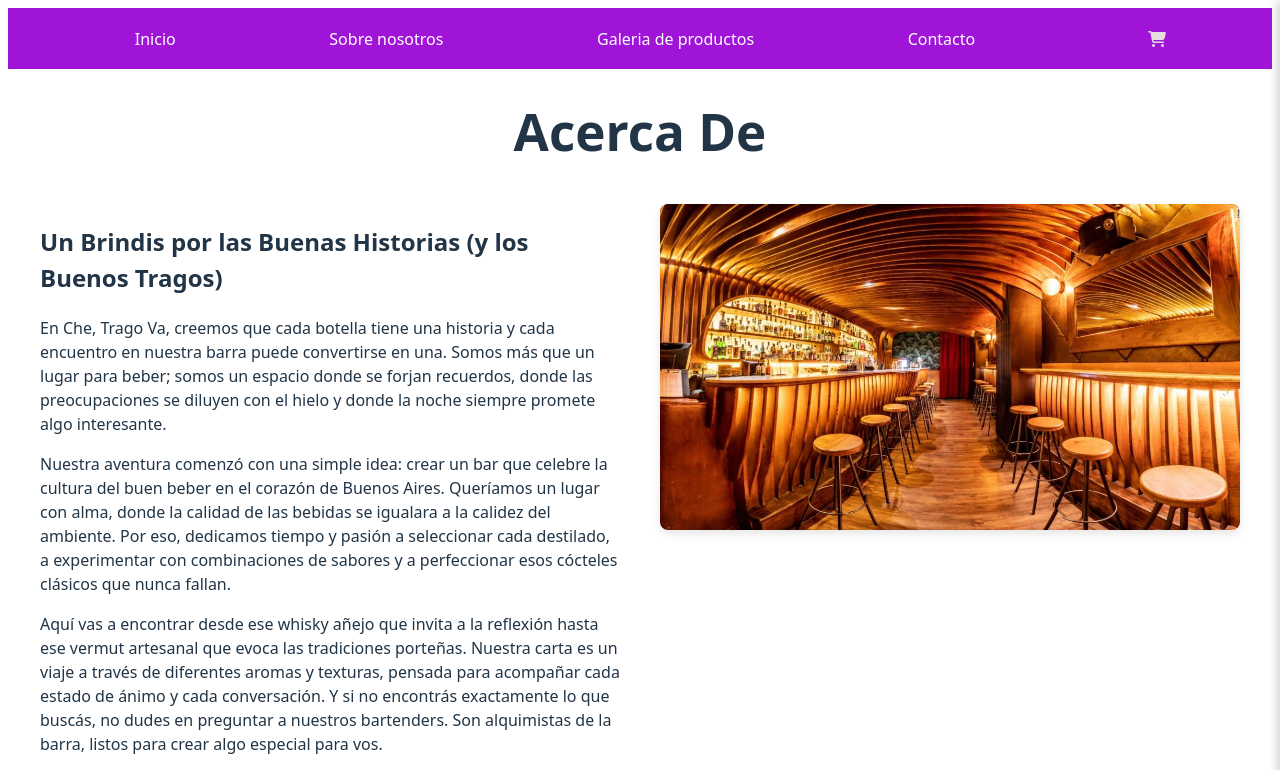
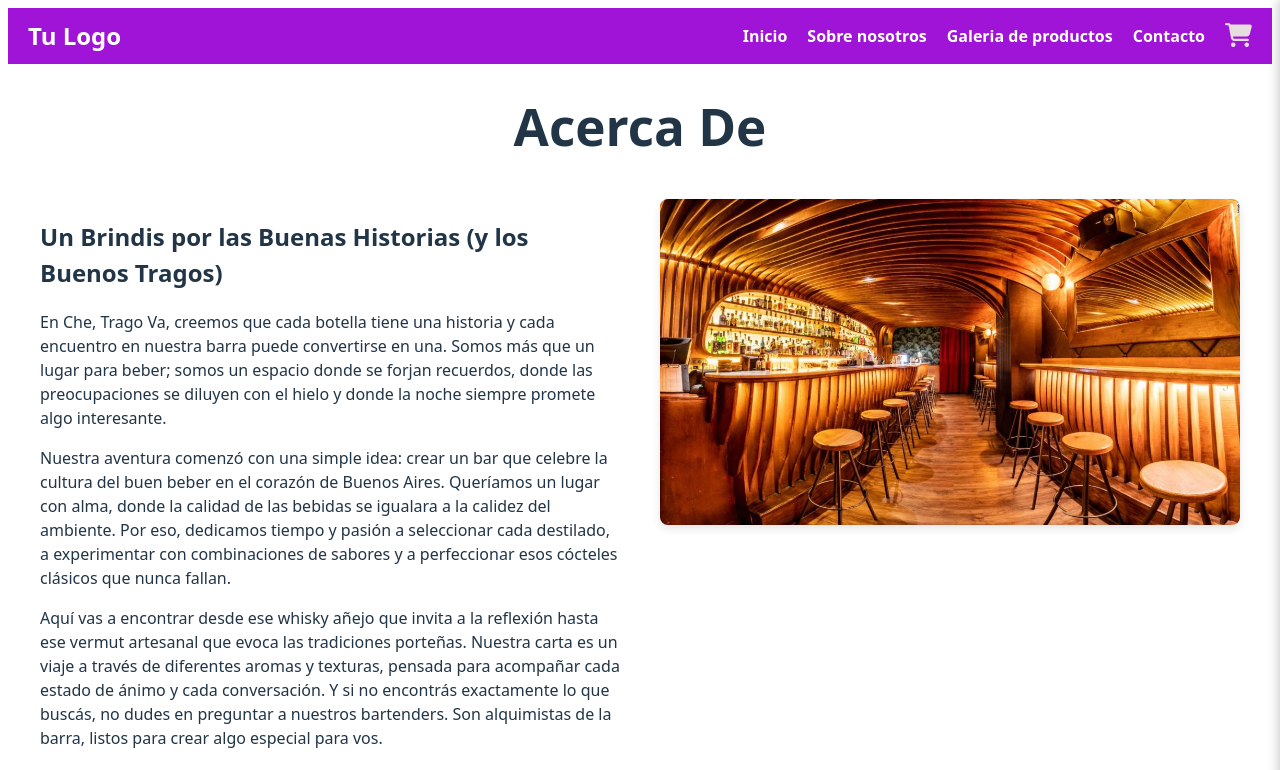
Before and after one commit to vmstani/Proyecto-React, a React (Vite) app: page /acercade in a window 1280 px wide. Shown: the top 770 px of the page. Built offline with nearby package versions, Linux system fonts and the light colour scheme.

Commit message:
nuevo commit

```diff
--- a/index.html
+++ b/index.html
@@ -8,7 +8,7 @@
       rel="stylesheet"
       href="https://cdnjs.cloudflare.com/ajax/libs/font-awesome/6.5.0/css/all.min.css"
     />
-    <title>E-commercs</title>
+    <title>Proyecto Final</title>
   </head>
   <body>
     <div id="root"></div>
--- a/src/components/estaticos/Header.jsx
+++ b/src/components/estaticos/Header.jsx
@@ -1,29 +1,63 @@
-import React, {useState} from 'react'
-import { Link } from 'react-router-dom'
-import './styleEstatico.css'
-import Cart from '../Cart'
+import React, { useState } from 'react';
+import { Link } from 'react-router-dom';
+import './styleEstatico.css';
+import Cart from '../Cart';
 
+const Header = ({ cartItems, borrarProducto }) => {
+  const [isCartOpen, setCartOpen] = useState(false);
+  const [isMenuOpen, setMenuOpen] = useState(false);
 
-const Header = ({cartItems,borrarProducto}) => {
-const [isCartOpen, setCartOpen] = useState(false)
-
+  const toggleMenu = () => {
+    setMenuOpen(!isMenuOpen);
+  };
 
   return (
-    <header>
+    <header className={isMenuOpen ? 'menu-open' : ''}>
       <nav>
-        <ul>
-            <li><Link to='/' className='link'>Inicio</Link></li>
-            <li><Link to='/acercade' className='link'>Sobre nosotros</Link></li>
-            <li><Link to='/productos' className='link'>Galeria de productos</Link></li>
-            <li><Link to='/contacto' className='link'>Contacto</Link></li>
-            <li className='cartnav'>
-              <button className='btnCart' onClick={()=> setCartOpen(true)}><i className="fa-solid fa-cart-shopping"></i></button>
-              <Cart borrarProducto={borrarProducto} cartItems={cartItems} isOpen={isCartOpen} onClose={()=> setCartOpen(false)}/>
-            </li>
+        <Link to="/" className="logo">
+          Tu Logo
+        </Link>
+        <div className="menu-toggle" onClick={toggleMenu}>
+          <div className="bar"></div>
+          <div className="bar"></div>
+          <div className="bar"></div>
+        </div>
+        <ul className={`nav-links ${isMenuOpen ? 'open' : ''}`}>
+          <li>
+            <Link to="/" className="link" onClick={() => setMenuOpen(false)}>
+              Inicio
+            </Link>
+          </li>
+          <li>
+            <Link to="/acercade" className="link" onClick={() => setMenuOpen(false)}>
+              Sobre nosotros
+            </Link>
+          </li>
+          <li>
+            <Link to="/productos" className="link" onClick={() => setMenuOpen(false)}>
+              Galeria de productos
+            </Link>
+          </li>
+          <li>
+            <Link to="/contacto" className="link" onClick={() => setMenuOpen(false)}>
+              Contacto
+            </Link>
+          </li>
+          <li className="cartnav">
+            <button className="btnCart" onClick={() => setCartOpen(true)}>
+              <i className="fa-solid fa-cart-shopping"></i>
+            </button>
+            <Cart
+              borrarProducto={borrarProducto}
+              cartItems={cartItems}
+              isOpen={isCartOpen}
+              onClose={() => setCartOpen(false)}
+            />
+          </li>
         </ul>
       </nav>
     </header>
-  )
-}
+  );
+};
 
-export default Header
+export default Header;
--- a/src/components/estaticos/styleEstatico.css
+++ b/src/components/estaticos/styleEstatico.css
@@ -1,19 +1,137 @@
-nav{
+/* Estilos generales del header */
+header {
   background-color: #a014d8;
   color: white;
-    padding: 10px;
+  padding: 10px 20px;
+  position: relative;
 }
-ul{
-    list-style: none;
+
+nav {
   display: flex;
-    justify-content: space-around;
-    margin: 0;
+  justify-content: space-between;
   align-items: center;
 }
 
-.link{
+.logo {
   color: white;
   text-decoration: none;
+  font-size: 1.5rem;
+  font-weight: bold;
+}
+
+.nav-links {
+  list-style: none;
+  display: flex;
+  margin: 0;
+  padding: 0;
+  align-items: center;
+}
+
+.nav-links li {
+  margin-left: 20px;
+}
+
+.nav-links li:first-child {
+  margin-left: 0;
+}
+
+.link {
+  color: white;
+  text-decoration: none;
+  font-weight: bold;
+  transition: color 0.3s ease;
+}
+
+.link:hover {
+  color: #c851e0;
+}
+
+.cartnav {
+  position: relative;
+}
+
+.btnCart {
+  background-color: transparent;
+  border: none;
+  cursor: pointer;
+  outline: none;
+  padding: 0;
+}
+
+.fa-cart-shopping {
+  color: rgb(230, 222, 222);
+  font-size: 1.5rem;
+}
+
+/* Estilos del menú hamburguesa (oculto por defecto en pantallas grandes) */
+.menu-toggle {
+  display: none;
+  cursor: pointer;
+}
+
+.bar {
+  width: 25px;
+  height: 3px;
+  background-color: white;
+  margin: 5px 0;
+  transition: 0.4s;
+}
+
+/* Animación del icono */
+header.menu-open .menu-toggle .bar:nth-child(1) {
+  transform: rotate(-45deg) translate(-5px, 6px);
+}
+
+header.menu-open .menu-toggle .bar:nth-child(2) {
+  opacity: 0;
+}
+
+header.menu-open .menu-toggle .bar:nth-child(3) {
+  transform: rotate(45deg) translate(-5px, -6px);
+}
+
+/* Estilos para la lista de navegación desplegable */
+.nav-links.open {
+  display: flex;
+  flex-direction: column;
+  position: absolute;
+  top: 100%;
+  left: 0;
+  background-color: #a014d8;
+  width: 100%;
+  z-index: 10;
+  padding: 10px 0;
+  align-items: center;
+}
+
+.nav-links.open li {
+  margin: 10px 0;
+  width: 100%;
+  text-align: center;
+}
+
+/* Estilos responsivos */
+@media (max-width: 768px) {
+  nav {
+    display: flex;
+    justify-content: space-between; /* Logo a la izquierda, menú a la derecha */
+  }
+
+  .nav-links {
+    display: none; /* Ocultar la lista en pantallas pequeñas por defecto */
+  }
+
+  .nav-links.open {
+    display: flex;
+  }
+
+  .menu-toggle {
+    display: block; /* Mostrar el menú hamburguesa */
+  }
+
+  .nav-links li {
+    margin-left: 0; /* Eliminar margen izquierdo en la vista vertical */
+  }
 }
 
 footer{
@@ -25,12 +143,3 @@ footer{
 
 
 }
-
-.btnCart{
-    background-color: transparent;
-    border: none;
-}
-
-.fa-cart-shopping{
-    color: rgb(230, 222, 222);
-}
```
Lines whose indentation alone changed are shown as unchanged.
